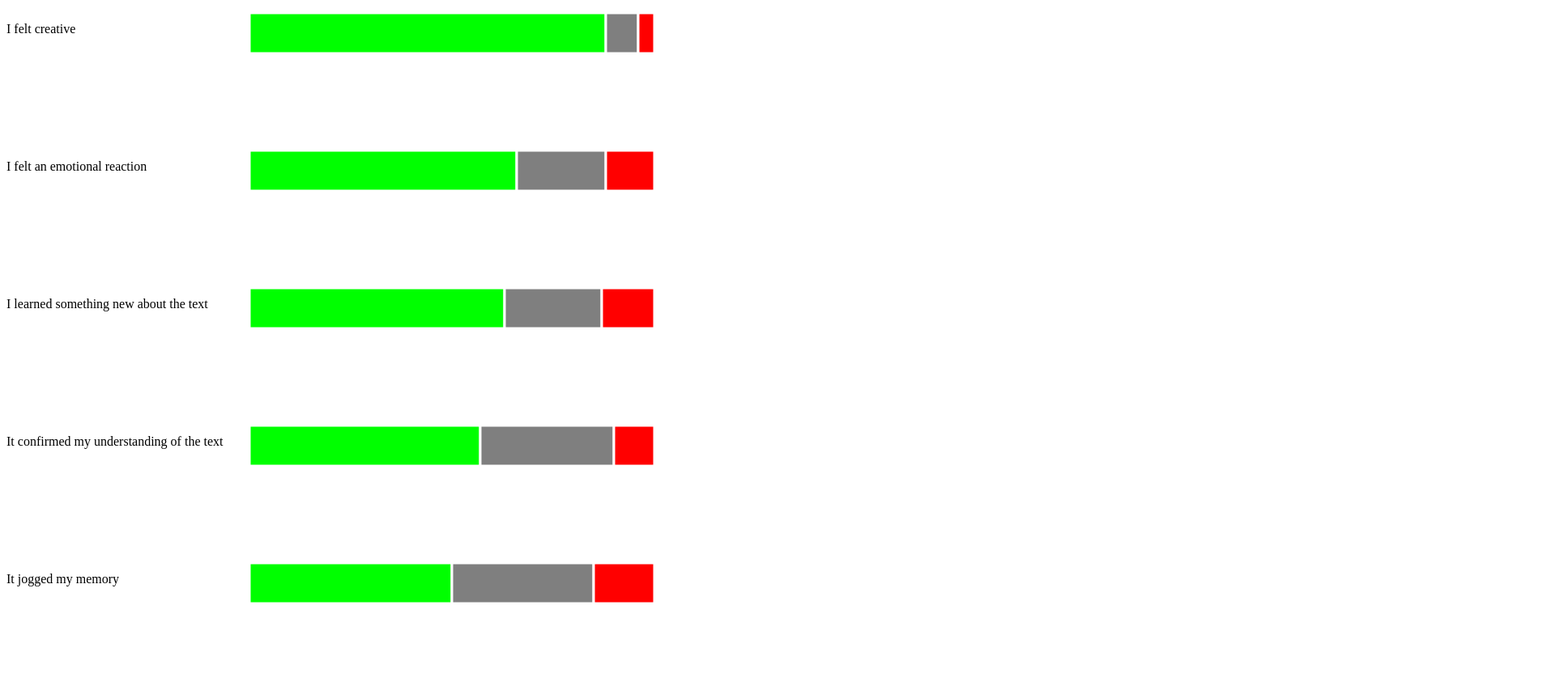
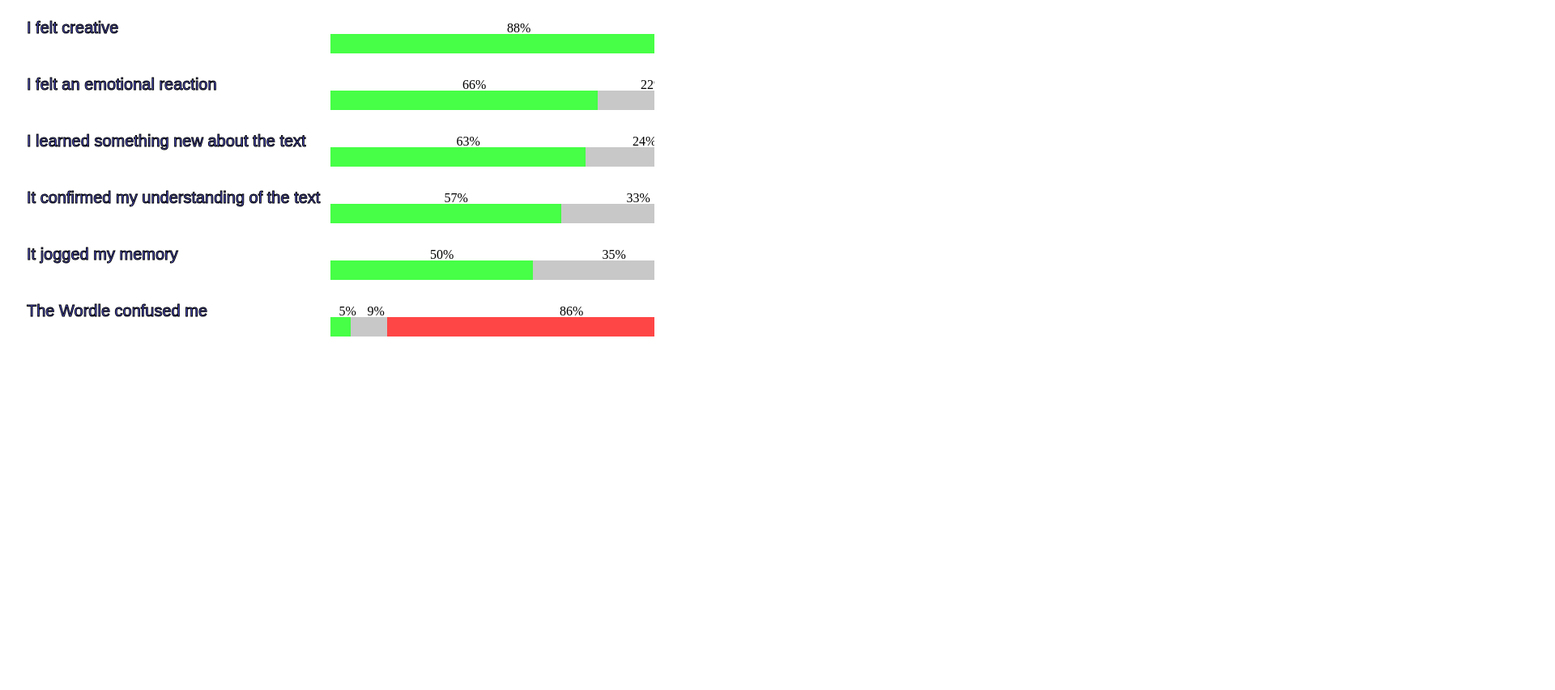
Before and after one commit to abhishekchhibber/infovis, a plain HTML site: page wordle.html in a window 1280 px wide. Shown: the top 853 px of the page at 81% size, 1920 px wide, since content can reach past the window. After the commit the page ends 800 px from the top, so only its background shows below. Drawn offline with nearby package versions, Linux system fonts and the light colour scheme.

Commit message:
Added numbers

```diff
--- a/wordle.html
+++ b/wordle.html
@@ -7,7 +7,8 @@
   <title>Wordle</title>
 </head>
 <body>
-  <div id="wordle"></div>
+  <div id="wordle">
+  </div>
 </body>
 <script>
 
@@ -20,24 +21,29 @@
     {"question": "The Wordle confused me", "positive": 5, "neutral": 9, "negative": 86}
   ];
 
-
+  var height = 50;
   d3.select("div#wordle")
     .selectAll("svg")
     .data(poll)
     .enter()
     .append("p")
     .append("svg")
-    .attr("width",2000)
+    .attr("width",screen.availWidth)
+    .attr("height",height)
     .html(function(d){
       var factor = 5;
       var positive = d.positive*factor;
       var neutral = d.neutral*factor;
       var negative = d.negative*factor;
-      var initialX = 300;
-      return "<text x='0' y='25'>"+d.question+"</text>" +
-             '<rect x="'+initialX+'" width="'+positive+'" height="50" stroke="white" style="fill:rgb(0,255,0);stroke-width:3" />' +
-             '<rect x="'+(initialX+positive)+'"width="'+neutral+'" height="50" stroke="white" style="fill:rgb(127,127,127);stroke-width:3" />' +
-             '<rect x="'+(initialX+positive+neutral)+'"width="'+negative+'" height="50" stroke="white" style="fill:rgb(255,0,0);stroke-width:3" />'
+      var initialX = 400;
+      return "<text x='25' y='25' style='font-family: Arial;fill: #6666ff;stroke: #000000;font-size:20px'>"+d.question+
+              "</text>" +
+             '<rect x="'+initialX+'" width="'+positive+'" height="'+(height/2)+'" y="'+(height/2+1)+'" stroke="white" style="fill:rgb(70,255,70);stroke-width:0" />' +
+             '<text x="'+(initialX+positive/2-2)+'" y="'+(height/2-1)+'">' +d.positive+'%</text>'+
+             '<rect x="'+(initialX+positive)+'"width="'+neutral+'" height="'+(height/2)+'" y="'+(height/2+1)+'" stroke="white" style="fill:rgb(200,200,200);stroke-width:0" />' +
+             '<text x="'+(initialX+positive+neutral/2-2)+'" y="'+(height/2-1)+'">' +d.neutral+'%</text>'+
+             '<rect x="'+(initialX+positive+neutral)+'"width="'+negative+'" height="'+(height/2)+'" y="'+(height/2+1)+'" stroke="white" style="fill:rgb(255,70,70);stroke-width:0" />'+
+             '<text x="'+(100*factor + initialX - negative/2 - 2)+'" y="'+(height/2-1)+'">'+d.negative+'%</text>'
 
       ;});
 </script>
```
